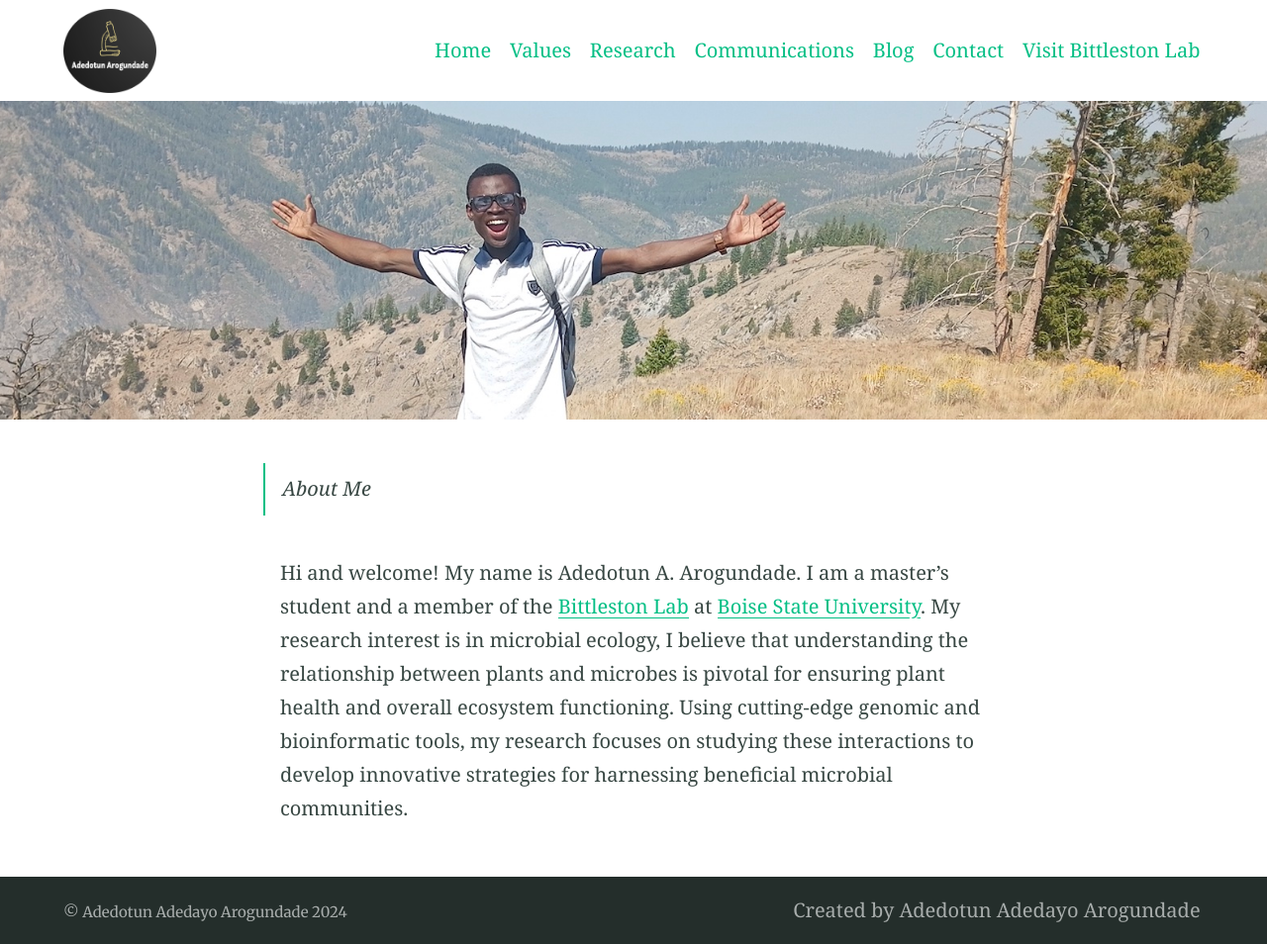
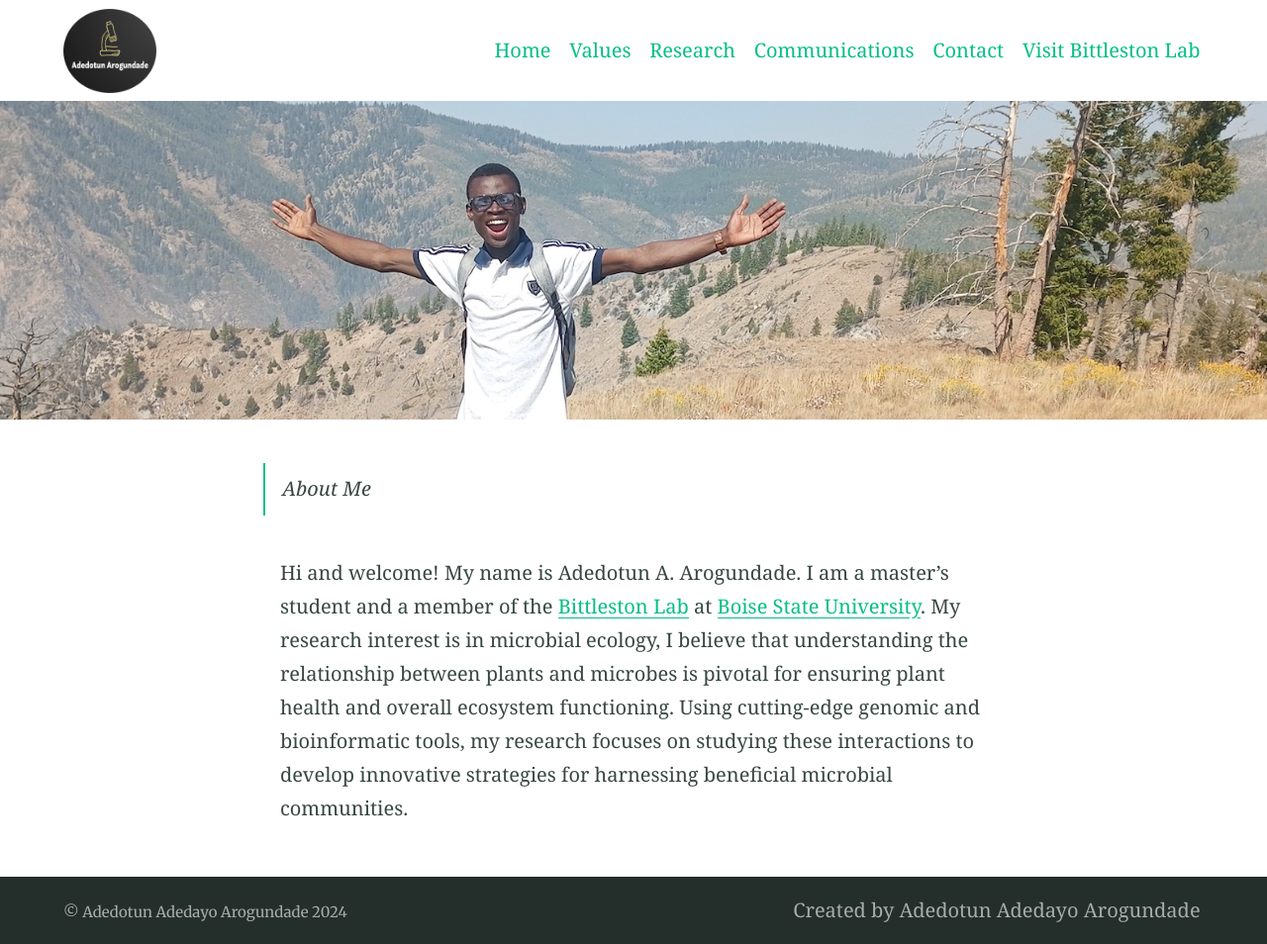
Before and after one commit to AdeArogundade/arogundadeadedotun, a Jekyll site: the page built from index.md, in a window 1280 px wide. Shown: the whole page at 99% size. Built offline with Jekyll 4.4.1, drawn with Linux system fonts in a browser that asks for light colours.

Commit message:
Update _config.yml

```diff
--- a/_config.yml
+++ b/_config.yml
@@ -127,8 +127,6 @@ navigation_header:
   url: https://adearogundade.github.io/arogundadeadedotun/research
 - title: Communications
   url: https://adearogundade.github.io/arogundadeadedotun/communications
-- title: Blog
-  url: https://adearogundade.github.io/arogundadeadedotun/blog/
 - title: Contact
   url: https://adearogundade.github.io/arogundadeadedotun/contact
 - title: Visit Bittleston Lab
```
